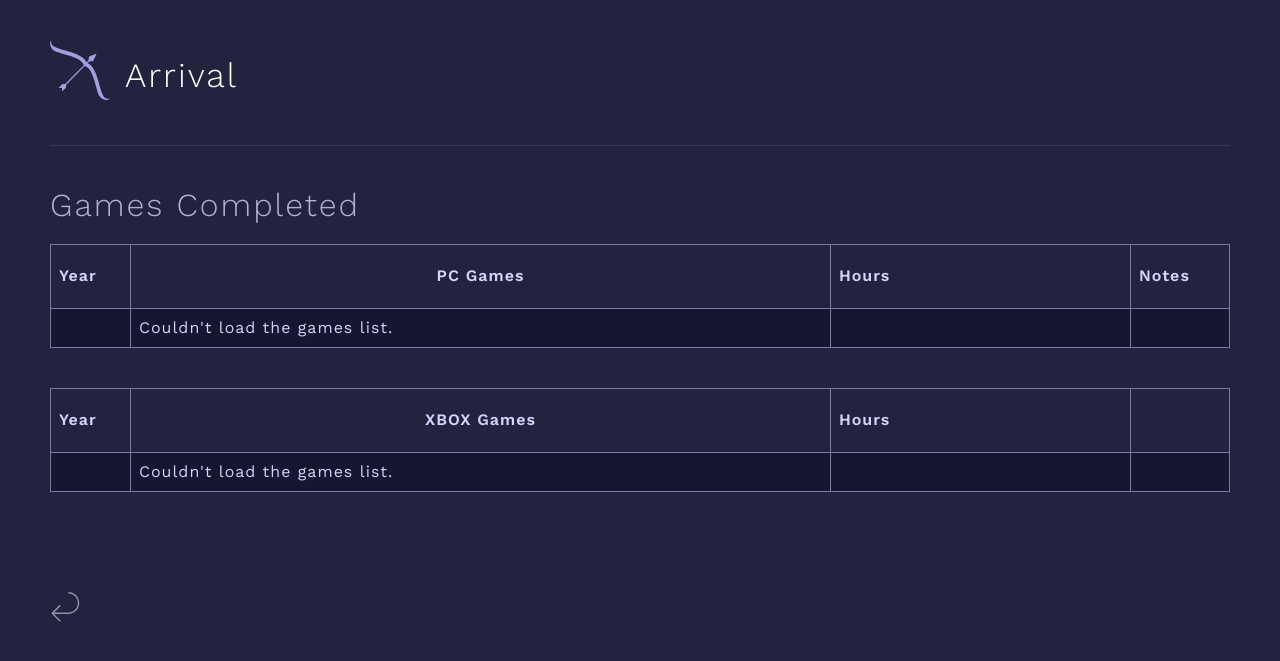
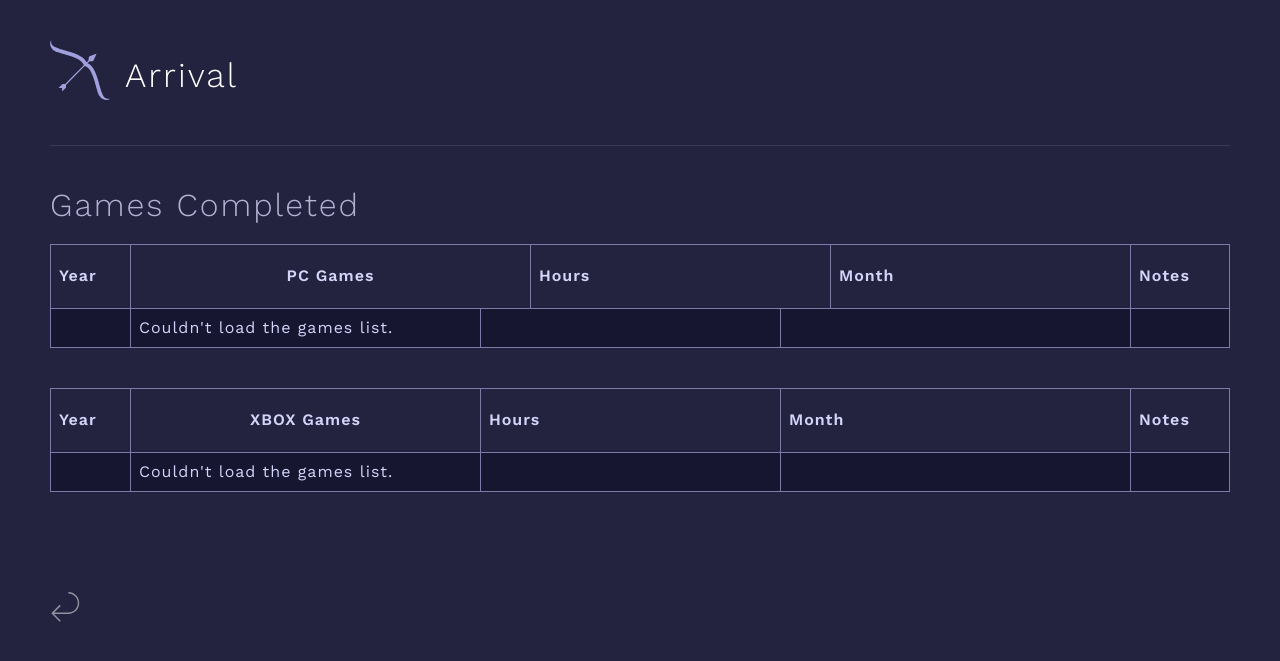
Before and after one commit to khxnter/arrival, a Jekyll site: the page built from games.html, in a window 1280 px wide. Shown: the top 661 px of the page. Built offline with Jekyll 4.4.1, drawn with Linux system fonts in a browser that asks for light colours.

Commit message:
Added months row

```diff
--- a/games.html
+++ b/games.html
@@ -11,12 +11,14 @@ title: ARRIVAL | Games
     <div class="cell year">Year</div>
     <div class="cell game">PC Games</div>
     <div class="cell hours">Hours</div>
+    <div class="cell hours">Month</div>
     <div class="cell note">Notes</div>
   </div>
   <div class="row loading">
     <div class="cell year"></div>
     <div class="cell game">Loading...</div>
     <div class="cell hours"></div>
+    <div class="cell month"></div>
     <div class="cell note"></div>
   </div>
 </div>
@@ -26,12 +28,14 @@ title: ARRIVAL | Games
     <div class="cell year">Year</div>
     <div class="cell game">XBOX Games</div>
     <div class="cell hours">Hours</div>
-    <div class="cell note"></div>
+    <div class="cell month">Month</div>
+    <div class="cell note">Notes</div>
   </div>
   <div class="row loading">
     <div class="cell year"></div>
     <div class="cell game">Loading...</div>
     <div class="cell hours"></div>
+    <div class="cell month"></div>
     <div class="cell note"></div>
   </div>
 </div>
@@ -102,12 +106,13 @@ title: ARRIVAL | Games
     return d;
   }
 
-  function makeRow(cls, year, game, hours, note) {
+  function makeRow(cls, year, game, hours, month, note) {
     var r = el("div", cls ? "row " + cls : "row");
 
     r.appendChild(el("div", "cell year", year));
     r.appendChild(el("div", "cell game", game));
     r.appendChild(el("div", "cell hours", hours));
+    r.appendChild(el("div", "cell month", month));
     r.appendChild(el("div", "cell note", note));
 
     return r;
```
